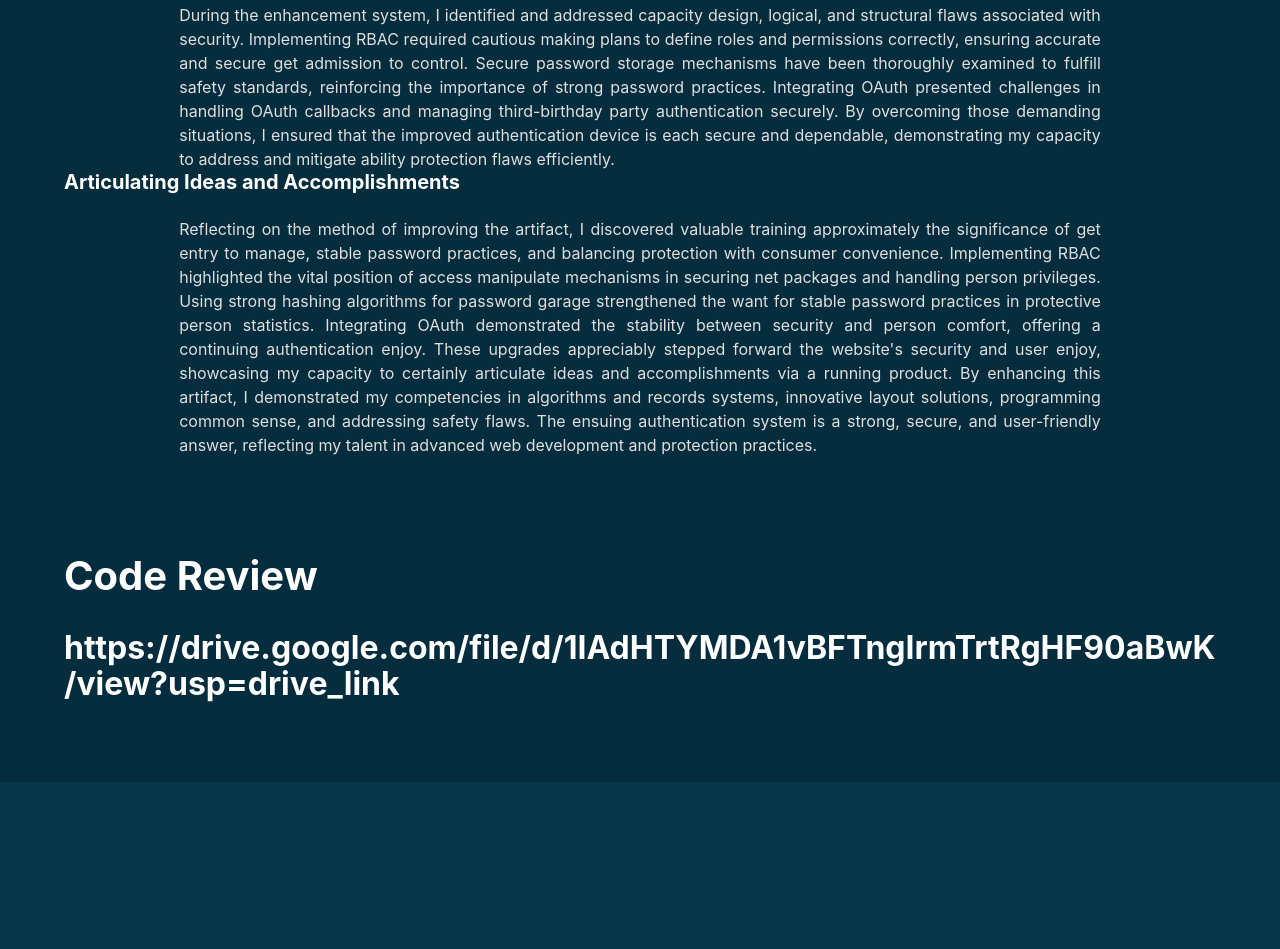
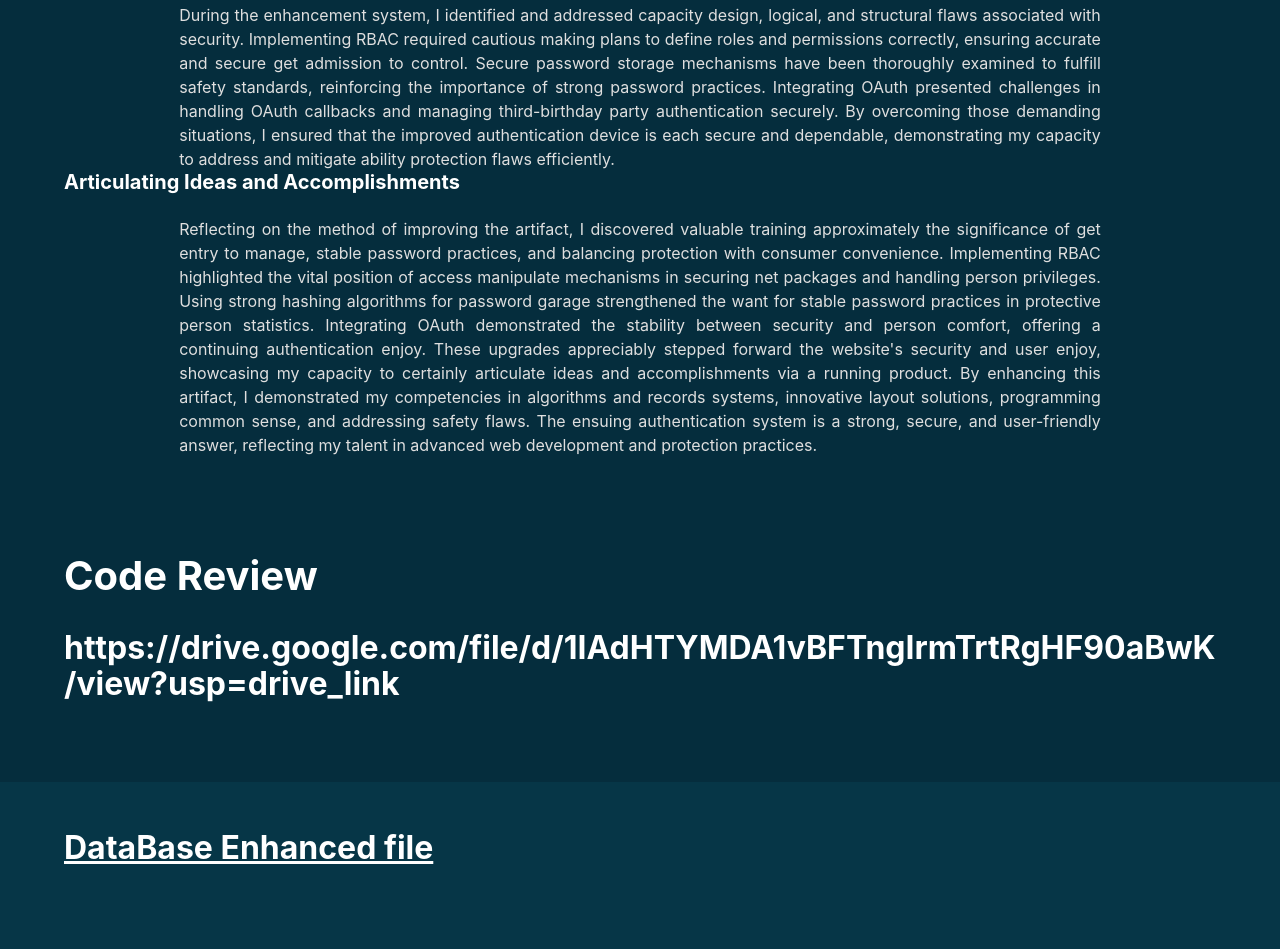
Before and after one commit to Rewajkhatiwada/CS-499, a plain HTML site: page index.html in a window 1280 px wide. Shown: the part 5092-6041 px from the top of the page. Before the commit the page ends 5938 px from the top, so only its background shows below. Drawn offline with nearby package versions, Linux system fonts and the light colour scheme.

Commit message:
module 5

```diff
--- a/index.html
+++ b/index.html
@@ -149,6 +149,14 @@ Throughout my 4-year journey in the CS program, I have acquired a solid foundati
 			</div>
 		</section>
 
+		<section id="codeReview" class="section section-1">
+			<div class="container">
+				<div class="has-text-centered">
+					<a href="#" style="text-decoration: underline; color: white;"><h3 class="title is-3">DataBase Enhanced file</h3></a>
+				</div>
+			</div>
+		</section>
+
 
 		<!-- Footer -->
 		<section class="section-4 has-text-centered container">
```
Also changed, not shown: 1 other file. Lines whose indentation alone changed are shown as unchanged.
